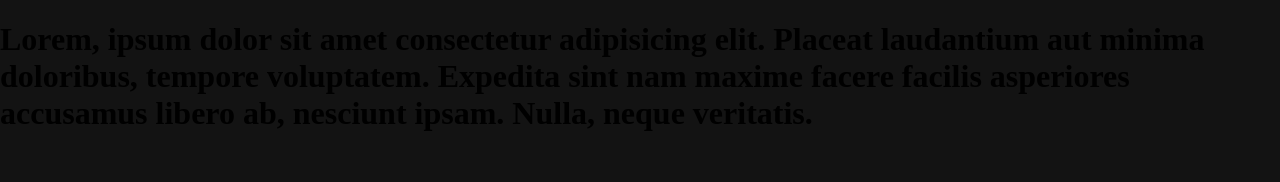
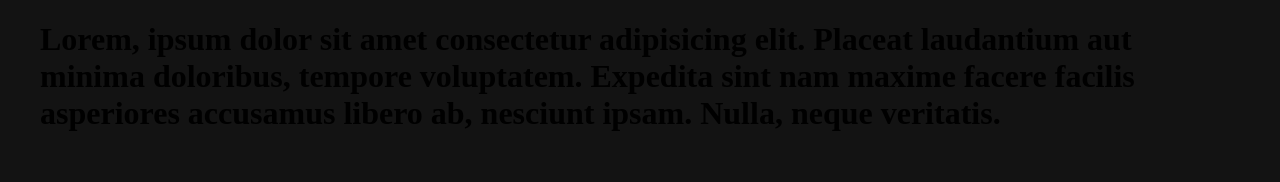
Before and after one commit to Jthomp1993/foodie, a Next.js app: page / in a window 1280 px wide. Shown: the top 182 px of the page. Built offline with nearby package versions, Linux system fonts and the light colour scheme.

Commit message:
Add layout component to wrap pages

```diff
--- /dev/null
+++ b/components/Layout.js
@@ -0,0 +1,36 @@
+import Head from "next/head";
+import styled from "styled-components";
+
+const StyledLayout = styled.div`
+
+    padding: 0px 15px;
+
+    @media (min-width: 768px) {
+        padding: 0px 25px;
+    }
+
+    @media (min-width: 1024px) {
+        padding: 0px 40px;
+    }
+
+`;
+
+const Layout = ({ title, keywords, description, children }) => {
+  return (
+    <StyledLayout>
+        <Head>
+            <title>{title}</title>
+            <meta name='keywords' keywords={keywords} />
+            <meta name='description' keywords={description} />
+        </Head>
+
+      { children }
+    </StyledLayout>
+  )
+}
+
+Layout.defaultProps = {
+    keywords: 'food, drink, eating, dining, travel, reviews, cuisine, restaraunts, destinations'
+}
+
+export default Layout;
--- a/pages/index.js
+++ b/pages/index.js
@@ -1,15 +1,13 @@
-import Head from "next/head"
+import Layout from "@/components/Layout"
 
 export default function Home() {
   return (
     <>
-      <Head>
-        <title>Foodie</title>
-        <meta name="description" content="Generated by create next app" />
-        <meta name="viewport" content="width=device-width, initial-scale=1" />
-        <link rel="icon" href="/favicon.ico" />
-      </Head>
-      <h1 className="test">            Lorem, ipsum dolor sit amet consectetur adipisicing elit. Placeat laudantium aut minima doloribus, tempore voluptatem. Expedita sint nam maxime facere facilis asperiores accusamus libero ab, nesciunt ipsam. Nulla, neque veritatis.</h1>
+    <Layout
+    title='Foodie | Home'
+    description='Home page for the Foodie web app.'>
+        <h1>            Lorem, ipsum dolor sit amet consectetur adipisicing elit. Placeat laudantium aut minima doloribus, tempore voluptatem. Expedita sint nam maxime facere facilis asperiores accusamus libero ab, nesciunt ipsam. Nulla, neque veritatis.</h1>
+    </Layout>
     </>
   )
 }
```
Also changed, not shown: .babelrc.
